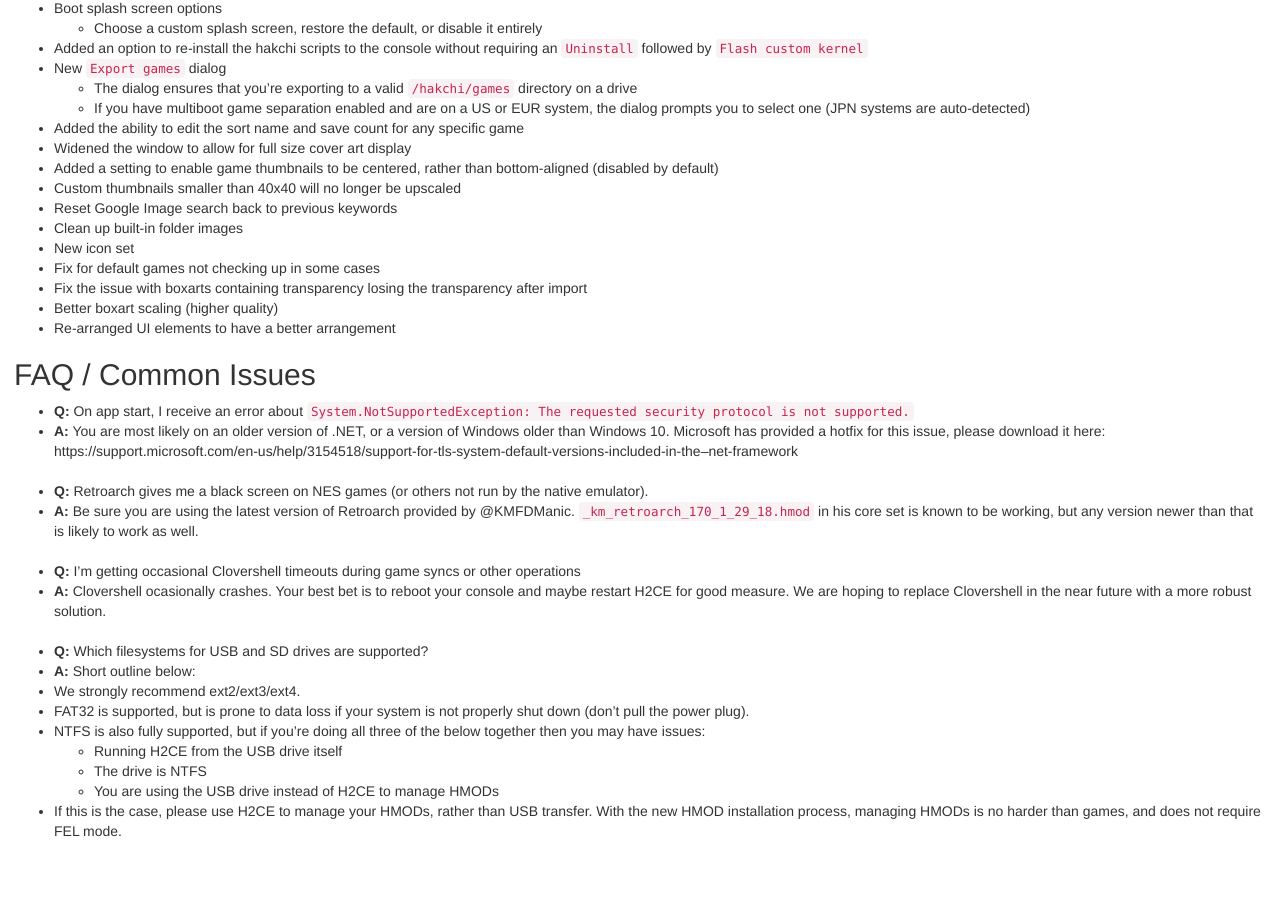
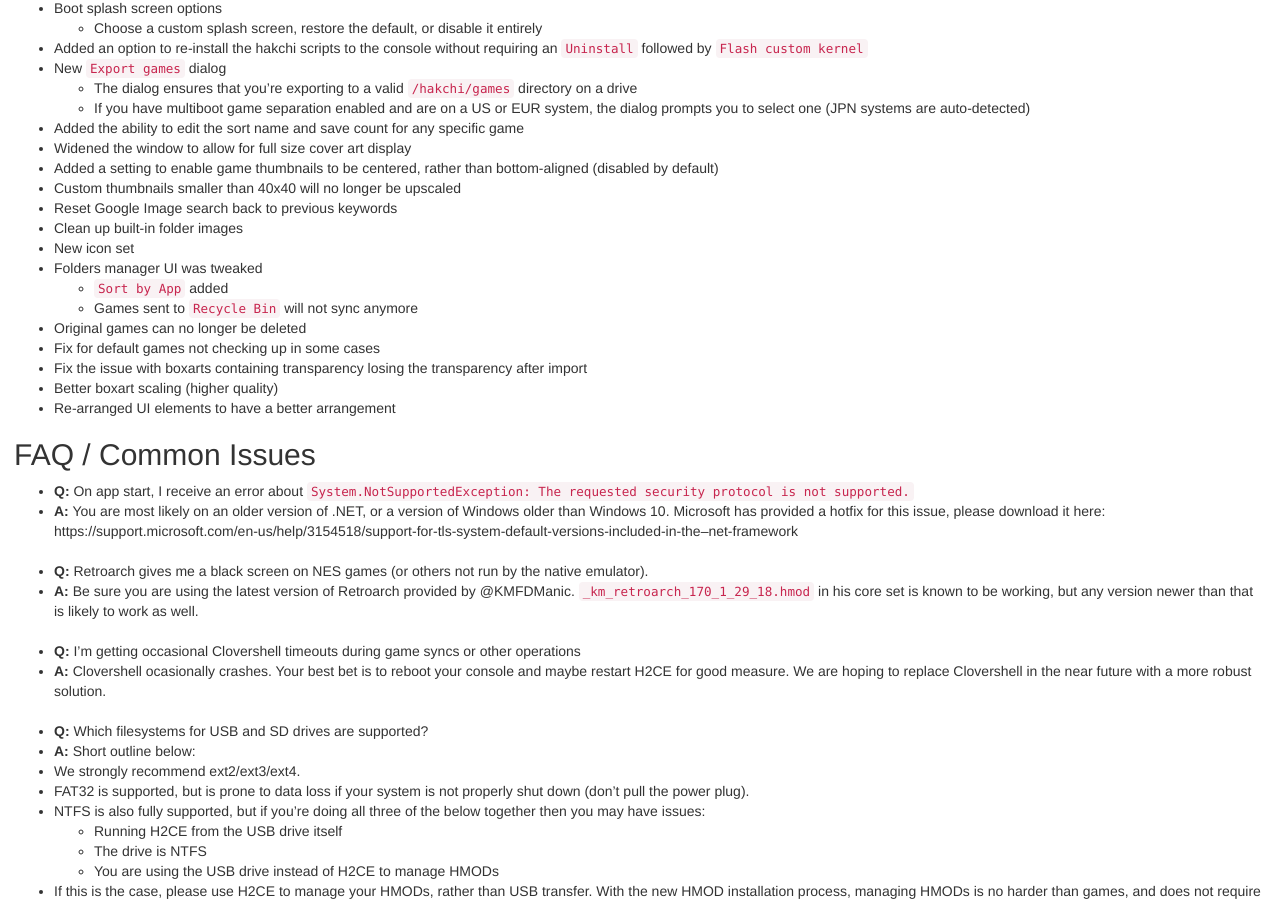
Before and after one commit to TeamShinkansen/TeamShinkansen.github.io, a Jekyll site: the page built from xml/updates/v1.1.0-changelog.md, in a window 1280 px wide and 900 px high, scrolled down 612 px. Built offline with Jekyll 4.4.1, drawn with Linux system fonts in a browser that asks for light colours; our own code applies the rules of GitHub Pages for plain Markdown files; before the commit the page ends 1477 px from its top, so only the background shows below that.

Commit message:
Finalizing the 1.1.0 notes

```diff
--- a/xml/updates/v1.1.0-changelog.md
+++ b/xml/updates/v1.1.0-changelog.md
@@ -40,6 +40,10 @@ This is v1.1.0 of hakchi2 CE. This release brings a **lot** of new features, in
 * Reset Google Image search back to previous keywords
 * Clean up built-in folder images
 * New icon set
+* Folders manager UI was tweaked
+  * `Sort by App` added
+  * Games sent to `Recycle Bin` will not sync anymore
+* Original games can no longer be deleted
 * Fix for default games not checking up in some cases
 * Fix the issue with boxarts containing transparency losing the transparency after import
 * Better boxart scaling (higher quality)
```
